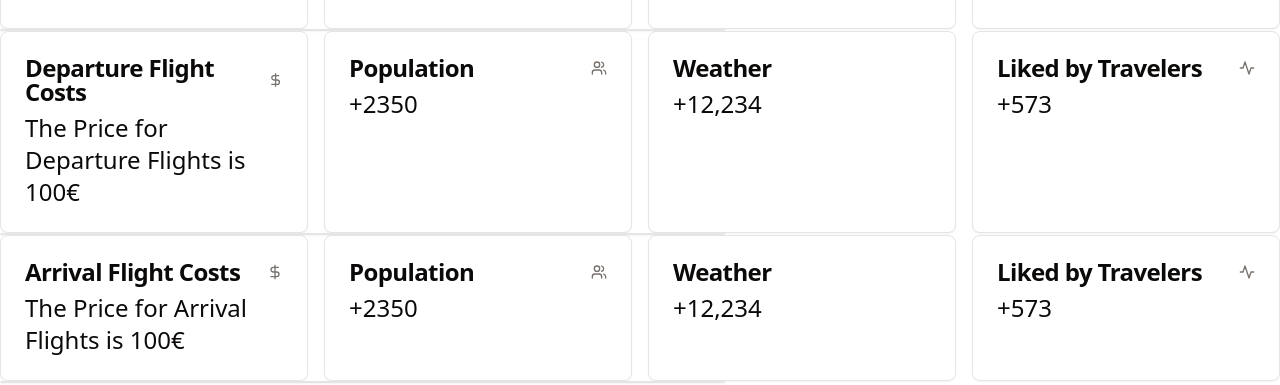
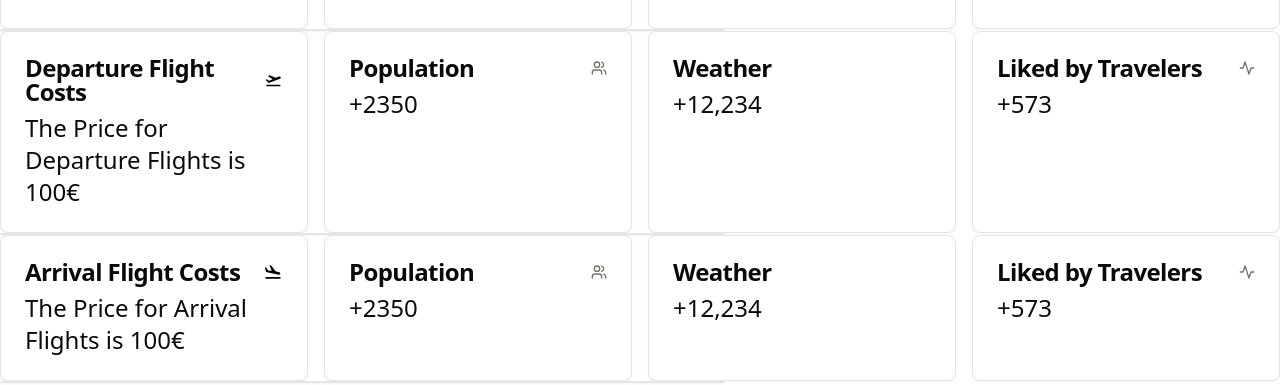
Before and after one commit to Cyberants-berlin/ryanair, a React (Vite) app in the folder ryanair/: page /detail/1 in a window 1280 px wide. Shown: the part 125-510 px from the top of the page. Built offline with nearby package versions, Linux system fonts and the light colour scheme.

Commit message:
added icons adn removed icon

```diff
--- a/ryanair/src/components/Detail.tsx
+++ b/ryanair/src/components/Detail.tsx
@@ -120,16 +120,28 @@ export default function DetailComponent() {
               Departure Flight Costs
             </CardTitle>
             <svg
+              fill="#000000"
+              width="20px"
+              height="20px"
+              viewBox="0 0 24.00 24.00"
               xmlns="http://www.w3.org/2000/svg"
-              viewBox="0  0  24  24"
-              fill="none"
-              stroke="currentColor"
-              strokeLinecap="round"
-              strokeLinejoin="round"
-              strokeWidth="2"
-              className="h-4  w-4  text-muted-foreground"
+              stroke="#000000"
+              transform="matrix(1, 0, 0, 1, 0, 0)rotate(0)"
+              stroke-width="0.00024000000000000003"
             >
-              <path d="M12  2v20M17  5H9.5a3.5  3.5  0  0  0  0  7h5a3.5  3.5  0  0  1  0  7H6" />
+              <g id="SVGRepo_bgCarrier" stroke-width="0" />
+
+              <g
+                id="SVGRepo_tracerCarrier"
+                stroke-linecap="round"
+                stroke-linejoin="round"
+                stroke="#CCCCCC"
+                stroke-width="0.192"
+              />
+
+              <g id="SVGRepo_iconCarrier">
+                <path d="M3 18h18v2H3zm18.509-9.473a1.61 1.61 0 0 0-2.036-1.019L15 9 7 6 5 7l6 4-4 2-4-2-1 1 4 4 14.547-5.455a1.611 1.611 0 0 0 .962-2.018z" />
+              </g>
             </svg>
           </CardHeader>
           <CardContent>
@@ -163,23 +175,7 @@ export default function DetailComponent() {
         <Card>
           <CardHeader className="flex  flex-row  items-center  justify-between  space-y-0  pb-2">
             <CardTitle className="text-la  font-large">Weather</CardTitle>
-            {/*  <svg
-                            xmlns="http://www.w3.org/2000/svg"
-                            viewBox="0  0  24  24"
-                            fill="none"
-                            stroke="currentColor"
-                            strokeLinecap="round"
-                            strokeLinejoin="round"
-                            strokeWidth="2"
-                            className="h-4  w-4  text-muted-foreground"
-                        >
-                            <style  type="text/css">
-                                .st0  opacity:0.2;fill:none;stroke:#000000;stroke-width:5.000000e-02;stroke-miterlimit:10;
-                                .st1  fill:none;stroke:#000000;stroke-width:2;stroke-linecap:round;stroke-linejoin:round;stroke-miterlimit:10;
-                            </style>
-                            <rect  width="20"  height="14"  x="2"  y="5"  rx="2"  />
-                            <path  d="M15,16.6V5c0-0.8-0.3-1.6-0.9-2.1C13.6,2.3,12.8,2,12,2c-1.7,0-3,1.3-3,3v11.6c-0.1,0.1-0.2,0.2-0.3,0.4      C8.2,17.5,8,18.2,8,19c0,1.7,1.1,3,2.5,3h3c0.7,0,1.4-0.4,1.8-1c0.4-0.5,0.7-1.3,0.7-2C16,18,15.6,17.2,15,16.6z  M12,4      c0.3,0,0.5,0.1,0.7,0.3C12.9,4.5,13,4.7,13,5v11h-2v-1c0.6,0,1-0.4,1-1s-0.4-1-1-1v-2c0.6,0,1-0.4,1-1s-0.4-1-1-1V7      c0.6,0,1-0.4,1-1s-0.4-1-1-1C11,4.4,11.4,4,12,4z  M13.8,19.8c0,0-0.1,0.2-0.3,0.2h-3c-0.2,0-0.5-0.4-0.5-1c0-0.3,0.1-0.6,0.3-0.8      c0,0,0.1-0.2,0.3-0.2h3c0.2,0,0.5,0.4,0.5,1C14,19.3,13.9,19.6,13.8,19.8z"  />
-                        </svg>  */}
+
           </CardHeader>
           <CardContent>
             <div className="text-2xl  font-medium">+12,234</div>
@@ -219,16 +215,23 @@ export default function DetailComponent() {
               Arrival Flight Costs
             </CardTitle>
             <svg
+              fill="#000000"
+              width="20px"
+              height="20px"
+              viewBox="0 0 24 24"
               xmlns="http://www.w3.org/2000/svg"
-              viewBox="0  0  24  24"
-              fill="none"
-              stroke="currentColor"
-              strokeLinecap="round"
-              strokeLinejoin="round"
-              strokeWidth="2"
-              className="h-4  w-4  text-muted-foreground"
             >
-              <path d="M12  2v20M17  5H9.5a3.5  3.5  0  0  0  0  7h5a3.5  3.5  0  0  1  0  7H6" />
+              <g id="SVGRepo_bgCarrier" stroke-width="0" />
+
+              <g
+                id="SVGRepo_tracerCarrier"
+                stroke-linecap="round"
+                stroke-linejoin="round"
+              />
+
+              <g id="SVGRepo_iconCarrier">
+                <path d="M18.842 15.296a1.61 1.61 0 0 0 1.892-1.189v-.001a1.609 1.609 0 0 0-1.177-1.949l-4.576-1.133L9.825 4.21l-2.224-.225 2.931 6.589-4.449-.449-2.312-3.829-1.38.31 1.24 5.52 15.211 3.17zM3 18h18v2H3z" />
+              </g>
             </svg>
           </CardHeader>
           <CardContent>
```
